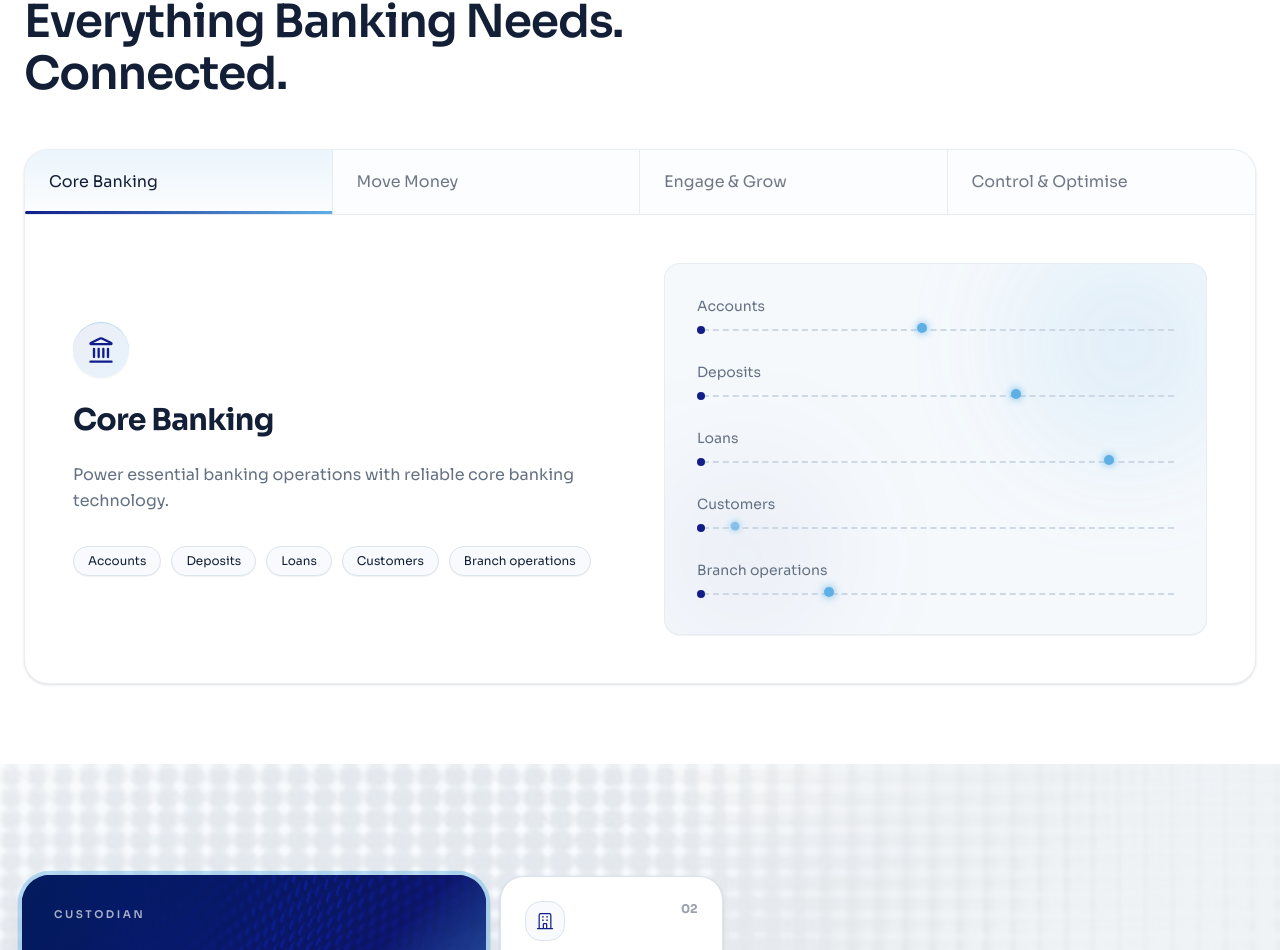
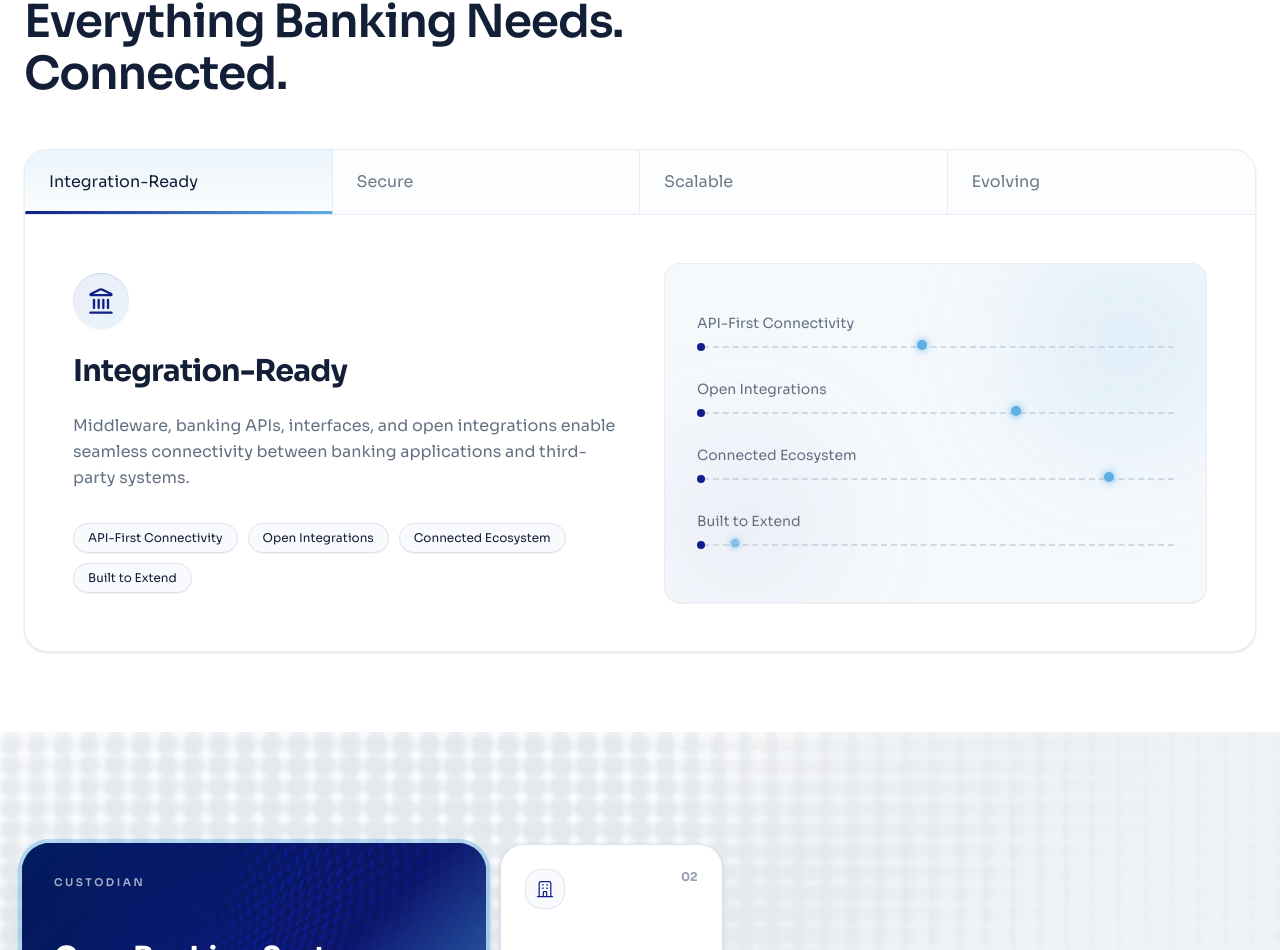
Before and after one commit to Upfinzo/list-software-UIteam, a Next.js app: page / in a window 1280 px wide. Shown: the part 3364-4314 px from the top of the page. Built offline with nearby package versions, Linux system fonts and the light colour scheme.

Commit message:
update the content

```diff
--- a/components/CapabilitiesSection.tsx
+++ b/components/CapabilitiesSection.tsx
@@ -29,67 +29,70 @@ export interface CapabilitiesSectionProps {
 
 export const defaultCapabilityTabs: CapabilityTab[] = [
   {
-    id: "core-banking",
-    label: "Core Banking",
-    title: "Core Banking",
+    id: "integration-ready",
+    label: "Integration-Ready",
+    title: "Integration-Ready",
     description:
-      "Power essential banking operations with reliable core banking technology.",
+      "Middleware, banking APIs, interfaces, and open integrations enable seamless connectivity between banking applications and third-party systems.",
     icon: <Landmark />,
-    badges: ["Accounts", "Deposits", "Loans", "Customers", "Branch operations"],
-    items: ["Accounts", "Deposits", "Loans", "Customers", "Branch operations"],
-  },
-  {
-    id: "move-money",
-    label: "Move Money",
-    title: "Move Money",
-    description: "Connect banking operations with India's payment ecosystem.",
-    icon: <CreditCard />,
-    badges: ["EFT / RTGS", "NACH", "CTS", "Positive Pay", "Settlement"],
-    items: ["EFT / RTGS", "NACH", "CTS", "Positive Pay", "Settlement"],
-  },
-  {
-    id: "engage-grow",
-    label: "Engage & Grow",
-    title: "Engage & Grow",
-    description:
-      "Extend banking experiences across mobile, web and assisted channels.",
-    icon: <Smartphone />,
     badges: [
-      "Mobile banking",
-      "Internet banking",
-      "WhatsApp",
-      "e-Passbook",
-      "Doorstep banking",
+      "API-First Connectivity ",
+      "Open Integrations",
+      "Connected Ecosystem",
+      "Built to Extend",
     ],
     items: [
-      "Mobile banking",
-      "Internet banking",
-      "WhatsApp",
-      "e-Passbook",
-      "Doorstep banking",
+      "API-First Connectivity ",
+      "Open Integrations",
+      "Connected Ecosystem",
+      "Built to Extend",
     ],
   },
   {
-    id: "control-optimise",
-    label: "Control & Optimise",
-    title: "Control & Optimise",
+    id: "secure",
+    label: "Secure",
+    title: "Secure",
     description:
-      "Gain visibility and control with analytics, risk and compliance tooling.",
-    icon: <SlidersHorizontal />,
+      "Authentication, validation, controlled access and transaction-level safeguards support secure banking operations and trusted financial transactions.",
+    icon: <CreditCard />,
     badges: [
-      "Reporting",
-      "Risk & Compliance",
-      "Analytics",
-      "Audit Trails",
-      "Access Control",
+      "Protected Operations",
+      "Controlled Access",
+      "Secure Connectivity",
+      "Built-In Resilience",
     ],
     items: [
-      "Reporting",
-      "Risk & Compliance",
-      "Analytics",
-      "Audit Trails",
-      "Access Control",
+      "Protected Operations",
+      "Controlled Access",
+      "Secure Connectivity",
+      "Built-In Resilience",
     ],
+  },
+  {
+    id: "scalable",
+    label: "Scalable",
+    title: "Scalable",
+    description:
+      "Built to support evolving banking requirements with scalable infrastructure and expanding multi-tenant capabilities.",
+    icon: <Smartphone />,
+    badges: [
+      "Multi-Tenant",
+      "Flexible",
+      "Expandable",
+      "Resilient",
+      "Adaptable",
+    ],
+    items: ["Multi-Tenant", "Flexible", "Expandable", "Resilient", "Adaptable"],
+  },
+  {
+    id: "evolving",
+    label: "Evolving",
+    title: "Evolving",
+    description:
+      "Modernise established banking capabilities while creating new possibilities for digital operations and financial services. ",
+    icon: <SlidersHorizontal />,
+    badges: ["Modern", "Intelligent", "Connected", "Automated", "Innovative"],
+    items: ["Modern", "Intelligent", "Connected", "Automated", "Innovative"],
   },
 ];
 
```
